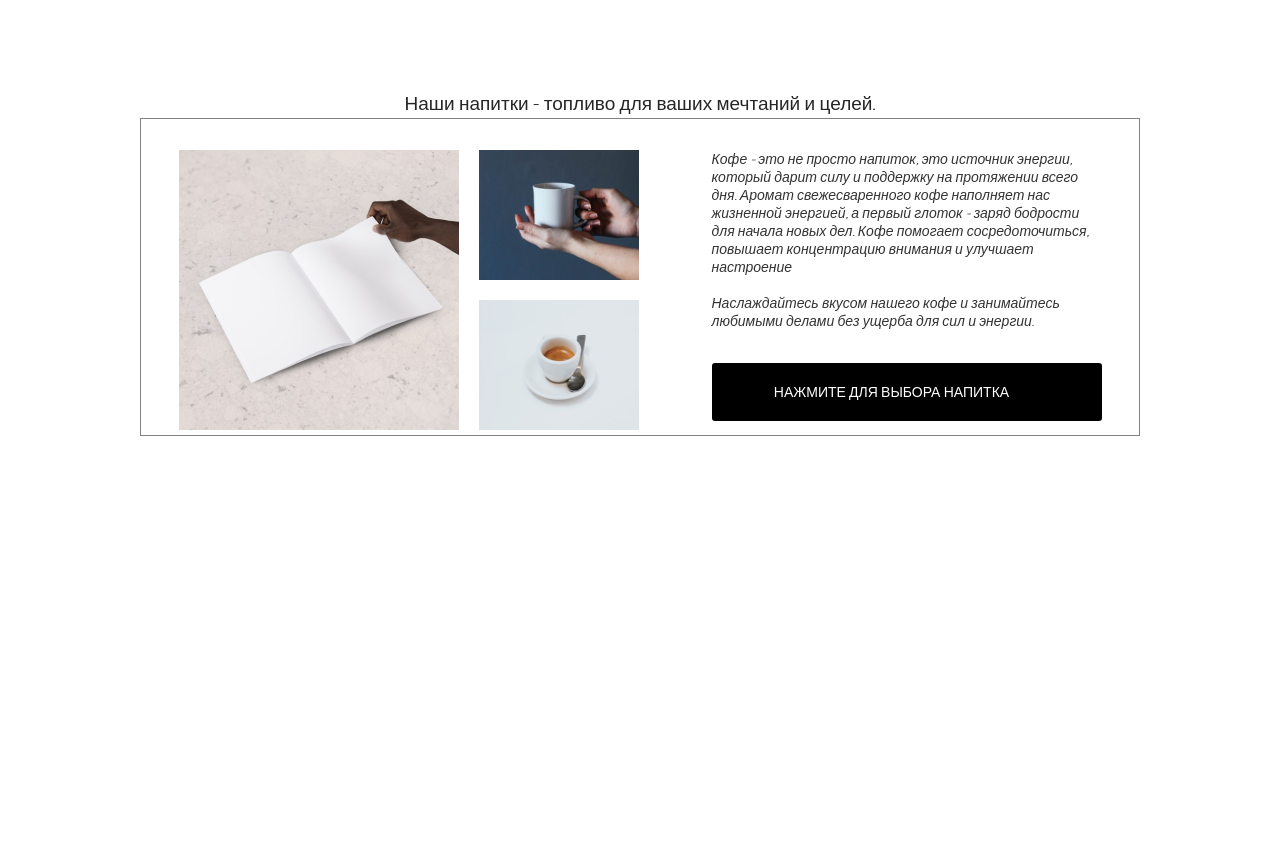
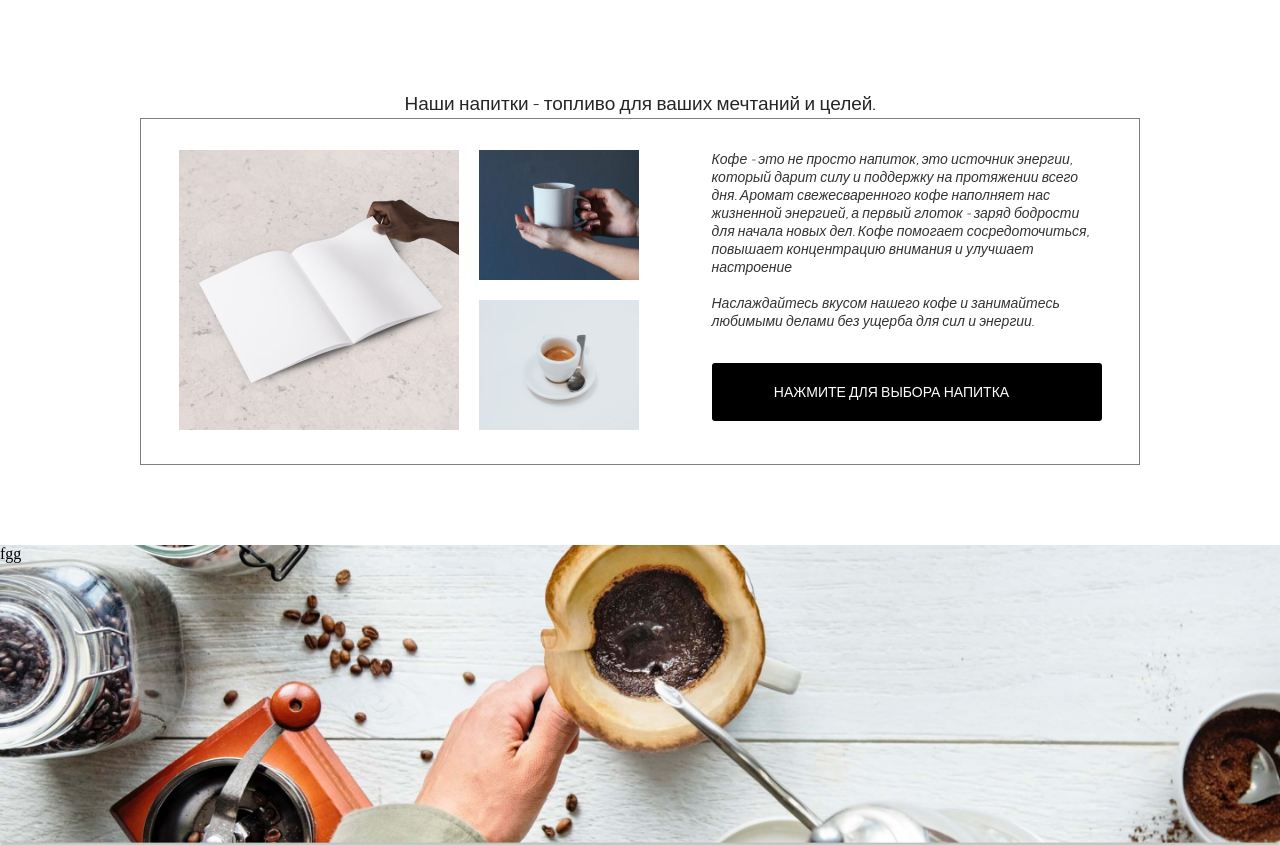
Before and after one commit to nelyaaaaaaa/nelyaaaaaaa.github.io, a plain HTML site: page index.html in a window 1280 px wide. Shown: the part 1228-2073 px from the top of the page. Before the commit the page ends 1664 px from the top, so only its background shows below. Drawn offline with nearby package versions, Linux system fonts and the light colour scheme.

Commit message:
Add files via upload

```diff
--- a/index.html
+++ b/index.html
@@ -141,6 +141,10 @@
         </div>
 
     </div>
+    <div class='container5'>
+     <div class='cup1'>fgg
+            </div>
+    </div>
 
 
 
--- a/style.css
+++ b/style.css
@@ -201,9 +201,9 @@
     display: flex;
     justify-content: space-around;
     border: 0.5px solid gray;
-    max-height: 350px;
+    max-height: 400px;
     padding: 1px;
-
+    padding-bottom: 30px;
 
 }
 
@@ -271,3 +271,16 @@
 .btn-txt:hover{
     color: dimgray;
 }
+.container5{
+        padding-top: 80px;
+}
+
+.cup1{
+    background-image: url(cup.png);
+    height: 300px;
+    background-repeat: no-repeat;
+    background-size: cover;
+
+    background-position: center;
+
+}
```
